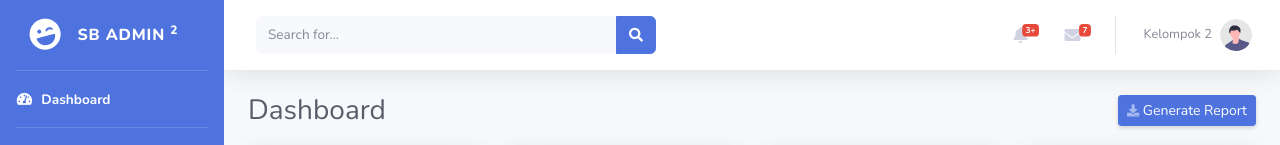
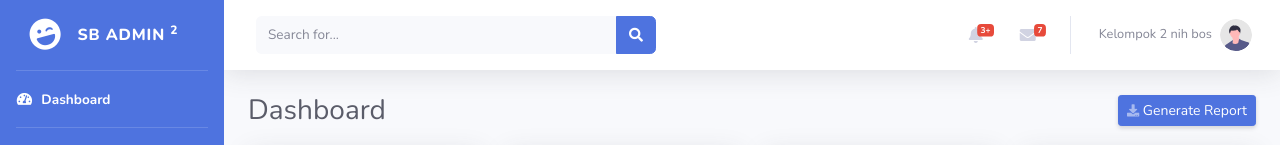
Before and after one commit to kristian-girsang/test-slack, a website with bundled scripts: page index.html in a window 1280 px wide. Shown: the top 145 px of the page. Built offline with nearby package versions, Linux system fonts and the light colour scheme.

Commit message:
ubah lagi

```diff
--- a/index.html
+++ b/index.html
@@ -459,7 +459,7 @@
                   aria-expanded="false"
                 >
                   <span class="mr-2 d-none d-lg-inline text-gray-600 small"
-                    >Kelompok 2</span
+                    >Kelompok 2 nih bos</span
                   >
                   <img
                     class="img-profile rounded-circle"
```
